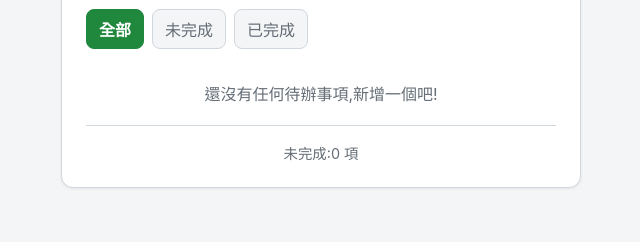
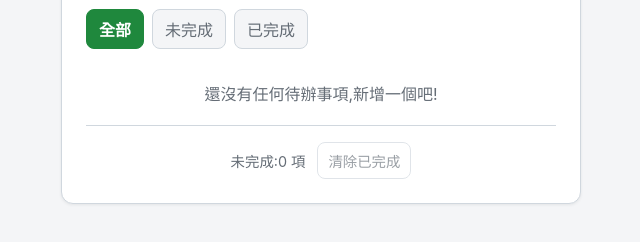
Before and after one commit to yehchitsai/copilot-workshop-agent-mode-mcp, a plain HTML site: page labs/index.html in a window 1280 px wide. Shown: the part 158-400 px from the top of the page, without its empty margins (319-959 px from the left). Drawn offline with Linux system fonts and the light colour scheme.

Commit message:
feat: add clear completed todos (#4)
Co-authored-by: Copilot <223556219+Copilot@users.noreply.github.com>

```diff
--- a/labs/app.js
+++ b/labs/app.js
@@ -8,6 +8,7 @@ const list = document.getElementById('todo-list');
 const emptyState = document.getElementById('empty-state');
 const remainingCount = document.getElementById('remaining-count');
 const themeToggle = document.getElementById('theme-toggle');
+const clearCompletedButton = document.getElementById('clear-completed');
 const filterButtons = document.querySelectorAll('.btn-filter');
 const systemTheme = window.matchMedia('(prefers-color-scheme: dark)');
 
@@ -120,7 +121,9 @@ function render() {
   }
 
   const remaining = todos.filter((todo) => !todo.completed).length;
+  const completedCount = todos.filter((todo) => todo.completed).length;
   remainingCount.textContent = `未完成:${remaining} 項`;
+  clearCompletedButton.disabled = completedCount === 0;
 }
 
 // 新增一筆待辦，使用時間與隨機字串組成識別碼。
@@ -167,6 +170,24 @@ systemTheme.addEventListener('change', () => {
   }
 });
 
+clearCompletedButton.addEventListener('click', () => {
+  const completedCount = todos.filter((todo) => todo.completed).length;
+  if (completedCount === 0) {
+    return;
+  }
+
+  const confirmed = window.confirm(
+    `確定要清除全部 ${completedCount} 筆已完成的事項嗎？此操作無法復原。`
+  );
+  if (!confirmed) {
+    return;
+  }
+
+  todos = todos.filter((todo) => !todo.completed);
+  saveTodos();
+  render();
+});
+
 filterButtons.forEach((button) => {
   button.addEventListener('click', () => {
     activeFilter = button.dataset.filter;
--- a/labs/index.html
+++ b/labs/index.html
@@ -37,6 +37,15 @@
 
     <footer class="app-footer">
       <span id="remaining-count">未完成:0 項</span>
+      <button
+        id="clear-completed"
+        class="btn-clear-completed"
+        type="button"
+        aria-label="清除所有已完成的待辦事項"
+        disabled
+      >
+        清除已完成
+      </button>
     </footer>
   </main>
 </body>
--- a/labs/styles.css
+++ b/labs/styles.css
@@ -200,12 +200,38 @@ button:focus-visible {
 }
 
 .app-footer {
+  display: flex;
+  align-items: center;
+  justify-content: center;
+  flex-wrap: wrap;
+  gap: 12px;
   margin-top: 20px;
   padding-top: 16px;
   color: var(--color-muted);
   border-top: 1px solid var(--color-border);
   font-size: 0.9rem;
   text-align: center;
+}
+
+.btn-clear-completed {
+  padding: 7px 10px;
+  color: var(--color-danger);
+  background: transparent;
+  border: 1px solid var(--color-danger);
+  border-radius: 8px;
+  font: inherit;
+  cursor: pointer;
+}
+
+.btn-clear-completed:hover:not(:disabled) {
+  background: var(--color-danger-hover);
+}
+
+.btn-clear-completed:disabled {
+  color: var(--color-muted);
+  border-color: var(--color-border);
+  cursor: not-allowed;
+  opacity: 0.65;
 }
 
 .sr-only {
```
